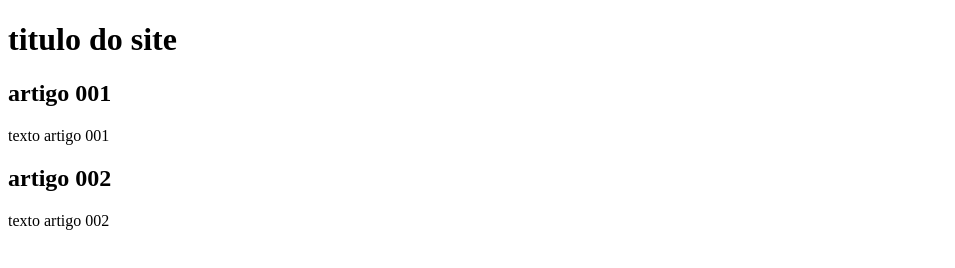
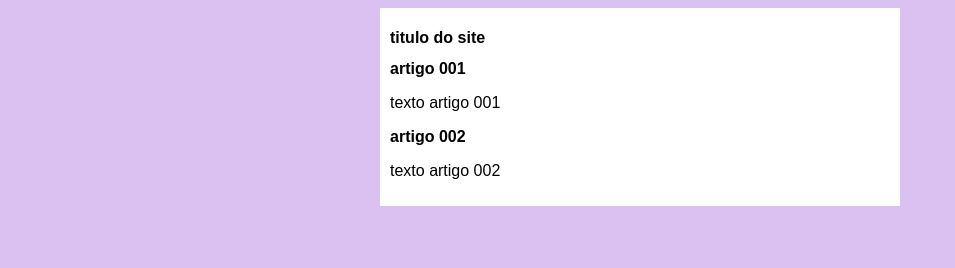
Before and after one commit to osedrom/projeto-pag, a plain HTML site: page index.html in a window 1280 px wide. Shown: the whole page, without its empty margins (0-955 px from the left). Drawn offline with Linux system fonts and the light colour scheme.

Commit message:
inicie o desig

```diff
--- /dev/null
+++ b/estilos/style.css
@@ -0,0 +1,14 @@
+* {
+    font-family: Arial, Helvetica, sans-serif;
+    font-size: 16px;
+    }
+    body {
+        background-color: rgb(218, 193, 241);
+    }
+    main {
+        background-color: white;
+        width: 500px;
+        margin: auto;
+        padding: 10px;
+        box-shadow: 3px 3px 5px rgb(168, 18, 18):
+    }
--- a/index.html
+++ b/index.html
@@ -5,6 +5,7 @@
     <meta http-equiv="X-UA-Compatible" content="IE=edge">
     <meta name="viewport" content="width=device-width, initial-scale=1.0">
     <title>titulo do site</title>
+    <link rel="stylesheet" href="estilos/style.css">
 </head>
 <body>
     <main>
```
